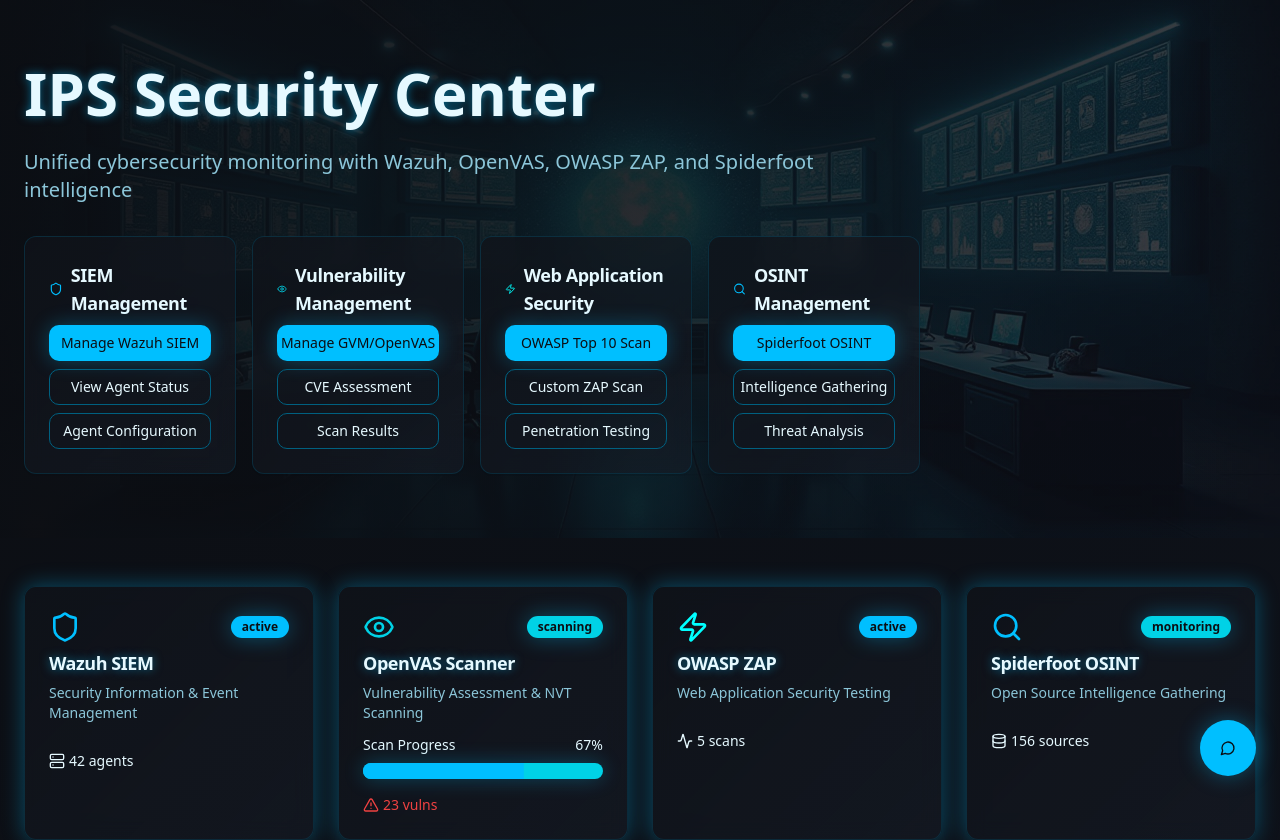
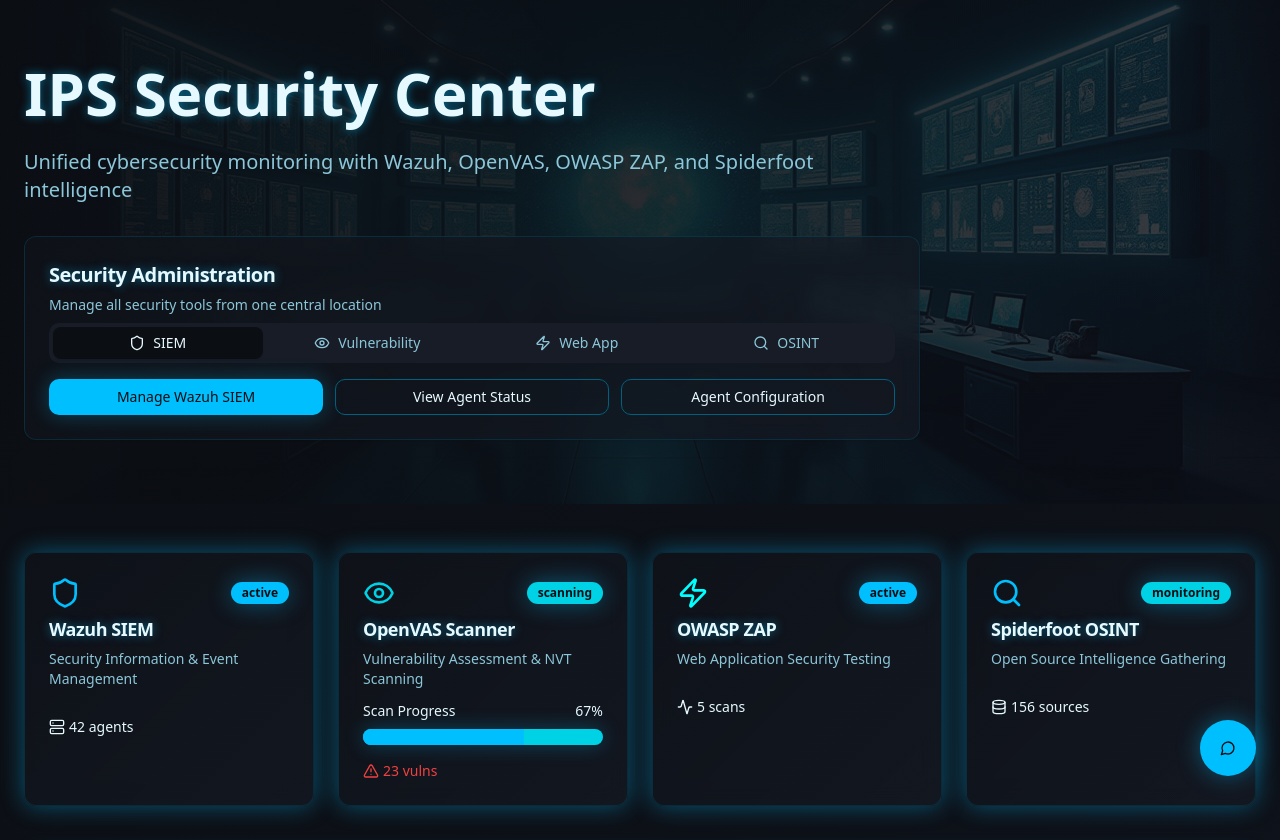
Before and after one commit to ChristianUhlander/blue-core-nexus, a React (Vite) app: page / in a window 1280 px wide. Shown: the top 840 px of the page. Built offline with nearby package versions, Linux system fonts and the light colour scheme.

Commit message:
Refactor admin sections
Consolidated the four admin sections (SIEM, Vulnerability, Web App, OSINT) into a single, fixed section to optimize space usage.

```diff
--- a/src/components/SecurityDashboard.tsx
+++ b/src/components/SecurityDashboard.tsx
@@ -3,6 +3,7 @@ import { Card, CardContent, CardDescription, CardHeader, CardTitle } from "@/com
 import { Button } from "@/components/ui/button";
 import { Badge } from "@/components/ui/badge";
 import { Progress } from "@/components/ui/progress";
+import { Tabs, TabsContent, TabsList, TabsTrigger } from "@/components/ui/tabs";
 import SecurityChatbot from "./SecurityChatbot";
 import heroImage from "@/assets/security-hero.jpg";
 
@@ -76,98 +77,101 @@ const SecurityDashboard = () => {
               Unified cybersecurity monitoring with Wazuh, OpenVAS, OWASP ZAP, and Spiderfoot intelligence
             </p>
 
-            {/* Security Management Console */}
-            <div className="grid grid-cols-1 md:grid-cols-2 xl:grid-cols-4 gap-4 mt-6">
-              <Card className="gradient-card glow-hover">
+            {/* Security Administration Panel */}
+            <Card className="gradient-card glow-hover mt-6">
               <CardHeader className="pb-2">
-                  <CardTitle className="flex items-center gap-2 text-lg">
-                    <Shield className="h-4 w-4 text-primary" />
-                    SIEM Management
-                  </CardTitle>
+                <CardTitle className="text-xl text-glow">Security Administration</CardTitle>
+                <CardDescription>Manage all security tools from one central location</CardDescription>
               </CardHeader>
-                <CardContent className="space-y-2">
+              <CardContent>
+                <Tabs defaultValue="siem" className="w-full">
+                  <TabsList className="grid w-full grid-cols-4">
+                    <TabsTrigger value="siem" className="flex items-center gap-2">
+                      <Shield className="h-4 w-4" />
+                      SIEM
+                    </TabsTrigger>
+                    <TabsTrigger value="vulnerability" className="flex items-center gap-2">
+                      <Eye className="h-4 w-4" />
+                      Vulnerability
+                    </TabsTrigger>
+                    <TabsTrigger value="webapp" className="flex items-center gap-2">
+                      <Zap className="h-4 w-4" />
+                      Web App
+                    </TabsTrigger>
+                    <TabsTrigger value="osint" className="flex items-center gap-2">
+                      <Search className="h-4 w-4" />
+                      OSINT
+                    </TabsTrigger>
+                  </TabsList>
+
+                  <TabsContent value="siem" className="mt-4">
+                    <div className="grid grid-cols-1 sm:grid-cols-3 gap-3">
                       <Button
-                    className="w-full glow-hover text-sm"
+                        className="glow-hover"
                         variant="default"
                         size="sm"
                         onClick={() => window.location.href = '/wazuh'}
                       >
                         Manage Wazuh SIEM
                       </Button>
-                  <Button className="w-full text-sm" variant="outline" size="sm">
+                      <Button variant="outline" size="sm">
                         View Agent Status
                       </Button>
-                  <Button className="w-full text-sm" variant="outline" size="sm">
+                      <Button variant="outline" size="sm">
                         Agent Configuration
                       </Button>
-                </CardContent>
-              </Card>
+                    </div>
+                  </TabsContent>
 
-              <Card className="gradient-card glow-hover">
-                <CardHeader className="pb-2">
-                  <CardTitle className="flex items-center gap-2 text-lg">
-                    <Eye className="h-4 w-4 text-secondary" />
-                    Vulnerability Management
-                  </CardTitle>
-                </CardHeader>
-                <CardContent className="space-y-2">
+                  <TabsContent value="vulnerability" className="mt-4">
+                    <div className="grid grid-cols-1 sm:grid-cols-3 gap-3">
                       <Button
-                    className="w-full glow-hover text-sm"
+                        className="glow-hover"
                         variant="default"
                         size="sm"
                         onClick={() => window.location.href = '/gvm'}
                       >
                         Manage GVM/OpenVAS
                       </Button>
-                  <Button className="w-full text-sm" variant="outline" size="sm">
+                      <Button variant="outline" size="sm">
                         CVE Assessment
                       </Button>
-                  <Button className="w-full text-sm" variant="outline" size="sm">
+                      <Button variant="outline" size="sm">
                         Scan Results
                       </Button>
+                    </div>
+                  </TabsContent>
+
+                  <TabsContent value="webapp" className="mt-4">
+                    <div className="grid grid-cols-1 sm:grid-cols-3 gap-3">
+                      <Button className="glow-hover" variant="default" size="sm">
+                        OWASP Top 10 Scan
+                      </Button>
+                      <Button variant="outline" size="sm">
+                        Custom ZAP Scan
+                      </Button>
+                      <Button variant="outline" size="sm">
+                        Penetration Testing
+                      </Button>
+                    </div>
+                  </TabsContent>
+
+                  <TabsContent value="osint" className="mt-4">
+                    <div className="grid grid-cols-1 sm:grid-cols-3 gap-3">
+                      <Button className="glow-hover" variant="default" size="sm">
+                        Spiderfoot OSINT
+                      </Button>
+                      <Button variant="outline" size="sm">
+                        Intelligence Gathering
+                      </Button>
+                      <Button variant="outline" size="sm">
+                        Threat Analysis
+                      </Button>
+                    </div>
+                  </TabsContent>
+                </Tabs>
               </CardContent>
             </Card>
-
-              <Card className="gradient-card glow-hover">
-                <CardHeader className="pb-2">
-                  <CardTitle className="flex items-center gap-2 text-lg">
-                    <Zap className="h-4 w-4 text-accent" />
-                    Web Application Security
-                  </CardTitle>
-                </CardHeader>
-                <CardContent className="space-y-2">
-                  <Button className="w-full glow-hover text-sm" variant="default" size="sm">
-                    OWASP Top 10 Scan
-                  </Button>
-                  <Button className="w-full text-sm" variant="outline" size="sm">
-                    Custom ZAP Scan
-                  </Button>
-                  <Button className="w-full text-sm" variant="outline" size="sm">
-                    Penetration Testing
-                  </Button>
-                </CardContent>
-              </Card>
-
-              <Card className="gradient-card glow-hover">
-                <CardHeader className="pb-2">
-                  <CardTitle className="flex items-center gap-2 text-lg">
-                    <Search className="h-4 w-4 text-primary" />
-                    OSINT Management
-                  </CardTitle>
-                </CardHeader>
-                <CardContent className="space-y-2">
-                  <Button className="w-full glow-hover text-sm" variant="default" size="sm">
-                    Spiderfoot OSINT
-                  </Button>
-                  <Button className="w-full text-sm" variant="outline" size="sm">
-                    Intelligence Gathering
-                  </Button>
-                  <Button className="w-full text-sm" variant="outline" size="sm">
-                    Threat Analysis
-                  </Button>
-                </CardContent>
-              </Card>
-            </div>
           </div>
         </div>
       </div>
```
Lines whose indentation alone changed are shown as unchanged.
